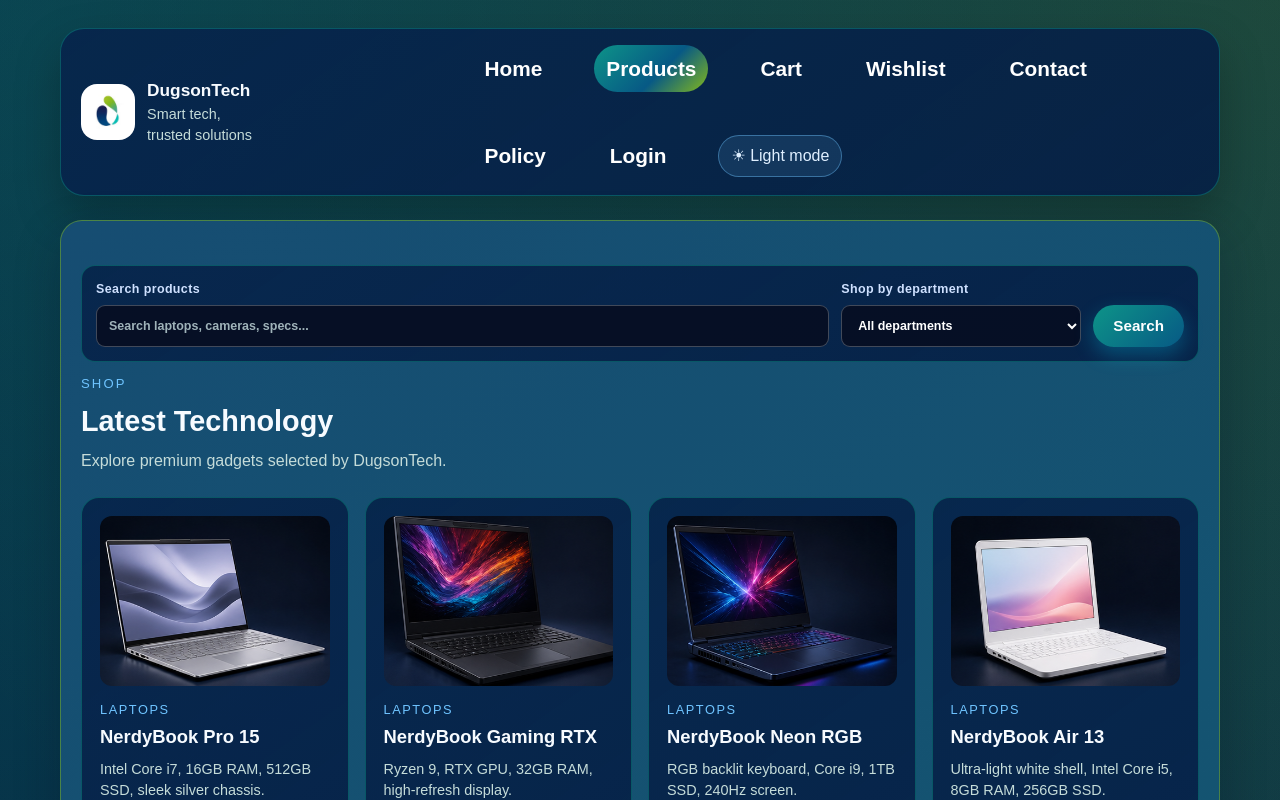
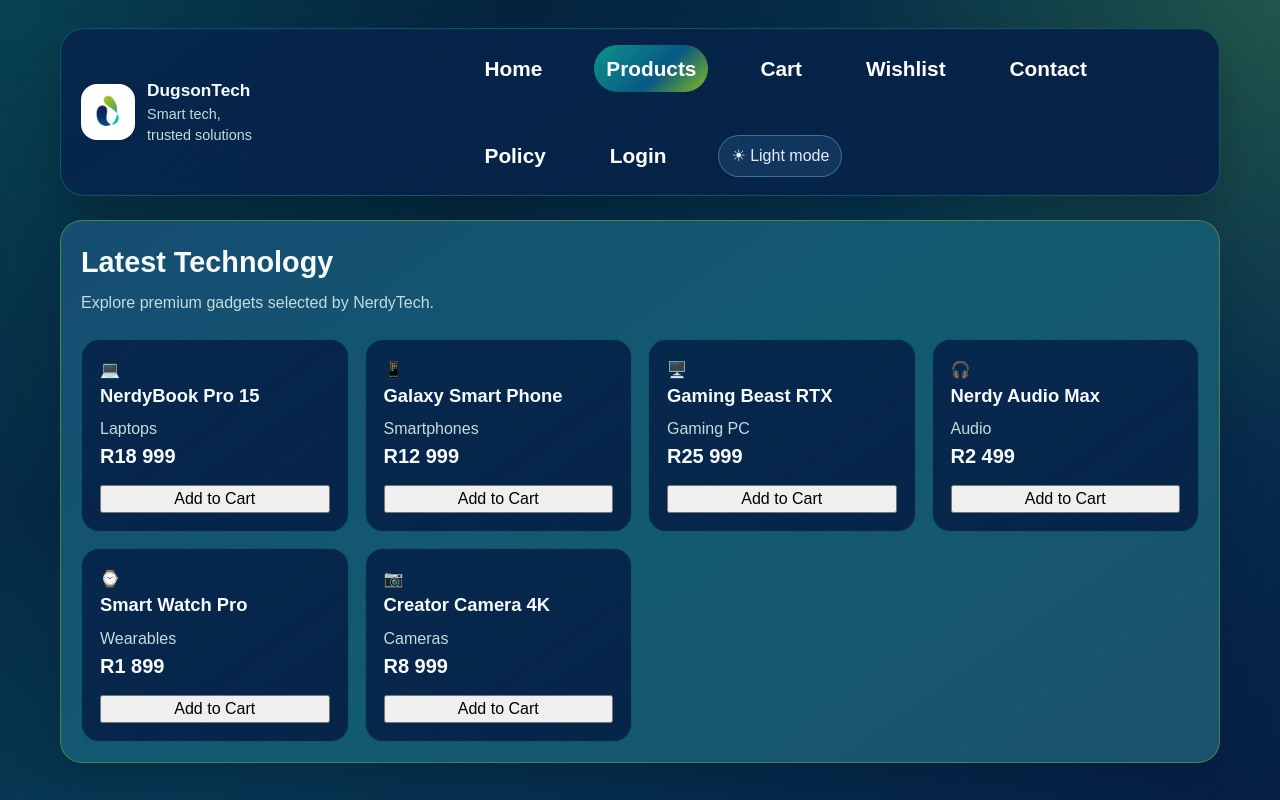
Before and after one commit to 3squire/E-commerceSampleProj, a React (Vite) app: page /products in a window 1280 px wide. Shown: the top 800 px of the page. Built offline with nearby package versions, Linux system fonts and the light colour scheme.

Commit message:
updated products

```diff
--- a/src/components/Products.jsx
+++ b/src/components/Products.jsx
@@ -1,179 +1,128 @@
-import { useEffect, useState } from 'react'
-import { Link, useSearchParams } from 'react-router-dom'
 import './Products.css'
-import { departments, products } from '../catalog.js'
 
-function Products({ addToCart, addToWishlist }) {
-  const [searchParams, setSearchParams] = useSearchParams()
-  const department = searchParams.get('department')
-  const [searchTerm, setSearchTerm] = useState('')
-  const [submittedSearch, setSubmittedSearch] = useState('')
-  const [selectedProduct, setSelectedProduct] = useState(null)
+const products = [
+  {
+    id:1,
+    name:'NerdyBook Pro 15',
+    category:'Laptops',
+    price:'R18 999',
+    icon:'💻'
+  },
 
-  useEffect(() => {
-    if (!selectedProduct) return undefined
-    const closeOnEscape = (event) => event.key === 'Escape' && setSelectedProduct(null)
-    document.addEventListener('keydown', closeOnEscape)
-    document.body.classList.add('modal-open')
-    return () => {
-      document.removeEventListener('keydown', closeOnEscape)
-      document.body.classList.remove('modal-open')
-    }
-  }, [selectedProduct])
+  {
+    id:2,
+    name:'Galaxy Smart Phone',
+    category:'Smartphones',
+    price:'R12 999',
+    icon:'📱'
+  },
 
-  const visibleProducts = products.filter((product) => {
-    const matchesDepartment = !department || product.department === department
-    const searchableText = `${product.name} ${product.brand} ${product.department} ${product.description}`.toLowerCase()
-    const matchesSearch = !submittedSearch || searchableText.includes(submittedSearch.toLowerCase())
-    return matchesDepartment && matchesSearch
-  })
+  {
+    id:3,
+    name:'Gaming Beast RTX',
+    category:'Gaming PC',
+    price:'R25 999',
+    icon:'🖥️'
+  },
 
-  // Tracks the most recent action per product id so we can show a brief note.
-  const [notes, setNotes] = useState({})
+  {
+    id:4,
+    name:'Nerdy Audio Max',
+    category:'Audio',
+    price:'R2 499',
+    icon:'🎧'
+  },
 
-  const flashNote = (id, message) => {
-    setNotes((current) => ({ ...current, [id]: message }))
+  {
+    id:5,
+    name:'Smart Watch Pro',
+    category:'Wearables',
+    price:'R1 899',
+    icon:'⌚'
+  },
+
+  {
+    id:6,
+    name:'Creator Camera 4K',
+    category:'Cameras',
+    price:'R8 999',
+    icon:'📷'
   }
+]
 
-  const handleAddToCart = (product) => {
-    const added = addToCart?.(product)
-    flashNote(product.id, added === false ? 'Already in cart' : 'Added to cart ✓')
-  }
 
-  const handleAddToWishlist = (product) => {
-    const added = addToWishlist?.(product)
-    flashNote(product.id, added === false ? 'Already saved' : 'Added to wishlist ✓')
-  }
+function Products({addToCart}){
 
-  const handleSearch = (event) => {
-    event.preventDefault()
-    setSubmittedSearch(searchTerm.trim())
-  }
+return(
 
-  const handleDepartmentChange = (event) => {
-    const nextDepartment = event.target.value
-    setSearchParams(nextDepartment ? { department: nextDepartment } : {})
-  }
+<div className="products-container">
 
-  const clearFilters = () => {
-    setSearchTerm('')
-    setSubmittedSearch('')
-    setSearchParams({})
-  }
 
-  return (
-    <div className="products-container">
-      <form className="products-search" onSubmit={handleSearch} role="search">
-        <label className="products-search__field">
-          <span>Search products</span>
-          <input
-            type="search"
-            value={searchTerm}
-            onChange={(event) => setSearchTerm(event.target.value)}
-            placeholder="Search laptops, cameras, specs..."
-          />
-        </label>
-        <label className="products-search__department">
-          <span>Shop by department</span>
-          <select value={department || ''} onChange={handleDepartmentChange}>
-            <option value="">All departments</option>
-            {departments.map((item) => (
-              <option key={item.name} value={item.name}>
-                {item.name}
-              </option>
-            ))}
-          </select>
-        </label>
-        <button className="primary-btn products-search__button" type="submit">
-          Search
-        </button>
-      </form>
+<h2>
+Latest Technology
+</h2>
 
-      <div className="products-header">
-        <div>
-          <p className="eyebrow">Shop</p>
-          <h2>{department || 'Latest Technology'}</h2>
-          <p className="products-description">
-            {department
-              ? `Browse our ${department} range.`
-              : 'Explore premium gadgets selected by DugsonTech.'}
-          </p>
-        </div>
-        {department ? (
-          <Link className="ghost-btn products-reset" to="/products">
-            ← All products
-          </Link>
-        ) : null}
-      </div>
 
-      {(department || submittedSearch) && (
-        <div className="products-filter-status">
-          <span>
-            Showing {visibleProducts.length} product{visibleProducts.length === 1 ? '' : 's'}
-            {department ? ` in ${department}` : ''}
-            {submittedSearch ? ` for “${submittedSearch}”` : ''}
-          </span>
-          <button type="button" onClick={clearFilters}>Clear filters</button>
-        </div>
-      )}
+<p className="products-description">
+Explore premium gadgets selected by NerdyTech.
+</p>
 
-      {visibleProducts.length === 0 ? (
-        <p className="products-empty">
-          No products match your search.{' '}
-          <button type="button" className="products-empty__link" onClick={clearFilters}>View all products</button>
-        </p>
-      ) : (
-        <div className="products-grid">
-          {visibleProducts.map((product) => (
-            <article className="tech-card" key={product.id} tabIndex="0" role="button" aria-label={`View ${product.name}`} onClick={() => setSelectedProduct(product)} onKeyDown={(event) => {
-              if (event.key === 'Enter' || event.key === ' ') {
-                event.preventDefault()
-                setSelectedProduct(product)
-              }
-            }}>
-              <img className="tech-card__img" src={product.image} alt={product.name} />
-              <p className="product-brand">{product.department}</p>
-              <h3>{product.name}</h3>
-              <p className="tech-card__desc">{product.description}</p>
-              <strong>R{product.price.toLocaleString()}</strong>
-              <span className="tech-card__view">View product details →</span>
 
-              <div className="tech-card__actions">
-                <button className="primary-btn product-cart-btn" onClick={(event) => { event.stopPropagation(); handleAddToCart(product) }}>
-                  Add to Cart
-                </button>
-                <button className="ghost-btn" onClick={(event) => { event.stopPropagation(); handleAddToWishlist(product) }}>
-                  Add to Wishlist
-                </button>
-              </div>
 
-              {notes[product.id] ? <p className="tech-card__note">{notes[product.id]}</p> : null}
-            </article>
-          ))}
-        </div>
-      )}
+<div className="products-grid">
 
-      {selectedProduct && (
-        <div className="product-modal" role="presentation" onClick={() => setSelectedProduct(null)}>
-          <section className="product-modal__card" role="dialog" aria-modal="true" aria-labelledby="selected-product-title" onClick={(event) => event.stopPropagation()}>
-            <button className="product-modal__close" type="button" onClick={() => setSelectedProduct(null)} aria-label="Close product details">×</button>
-            <img src={selectedProduct.image} alt={selectedProduct.name} />
-            <div className="product-modal__content">
-              <p className="product-brand">{selectedProduct.department}</p>
-              <h2 id="selected-product-title">{selectedProduct.name}</h2>
-              <p>{selectedProduct.description}</p>
-              <strong>R{selectedProduct.price.toLocaleString()}</strong>
-              <div className="product-modal__actions">
-                <button className="primary-btn product-cart-btn" onClick={() => handleAddToCart(selectedProduct)}>Add to Cart</button>
-                <button className="ghost-btn" onClick={() => handleAddToWishlist(selectedProduct)}>Add to Wishlist</button>
-              </div>
-              {notes[selectedProduct.id] ? <p className="tech-card__note">{notes[selectedProduct.id]}</p> : null}
-            </div>
-          </section>
-        </div>
-      )}
-    </div>
-  )
+
+{products.map(product=>(
+
+<div
+className="tech-card"
+key={product.id}
+>
+
+
+<div className="product-icon">
+{product.icon}
+</div>
+
+
+<h3>
+{product.name}
+</h3>
+
+
+<p>
+{product.category}
+</p>
+
+
+<strong>
+{product.price}
+</strong>
+
+
+<button
+onClick={() => {
+  console.log("Button clicked")
+  addToCart(product)
+}}
+>
+Add to Cart
+</button>
+
+
+</div>
+
+))}
+
+
+</div>
+
+
+</div>
+
+)
+
 }
 
+
 export default Products
```
